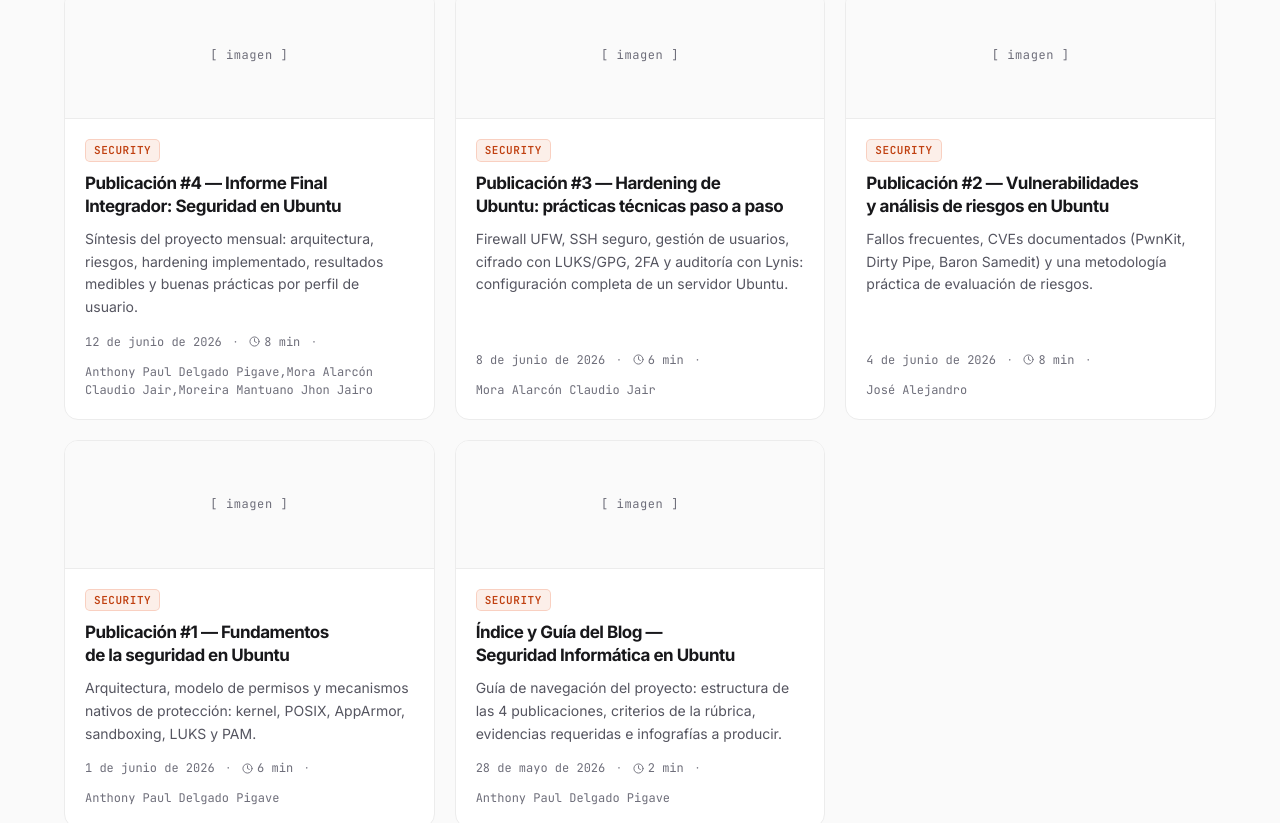
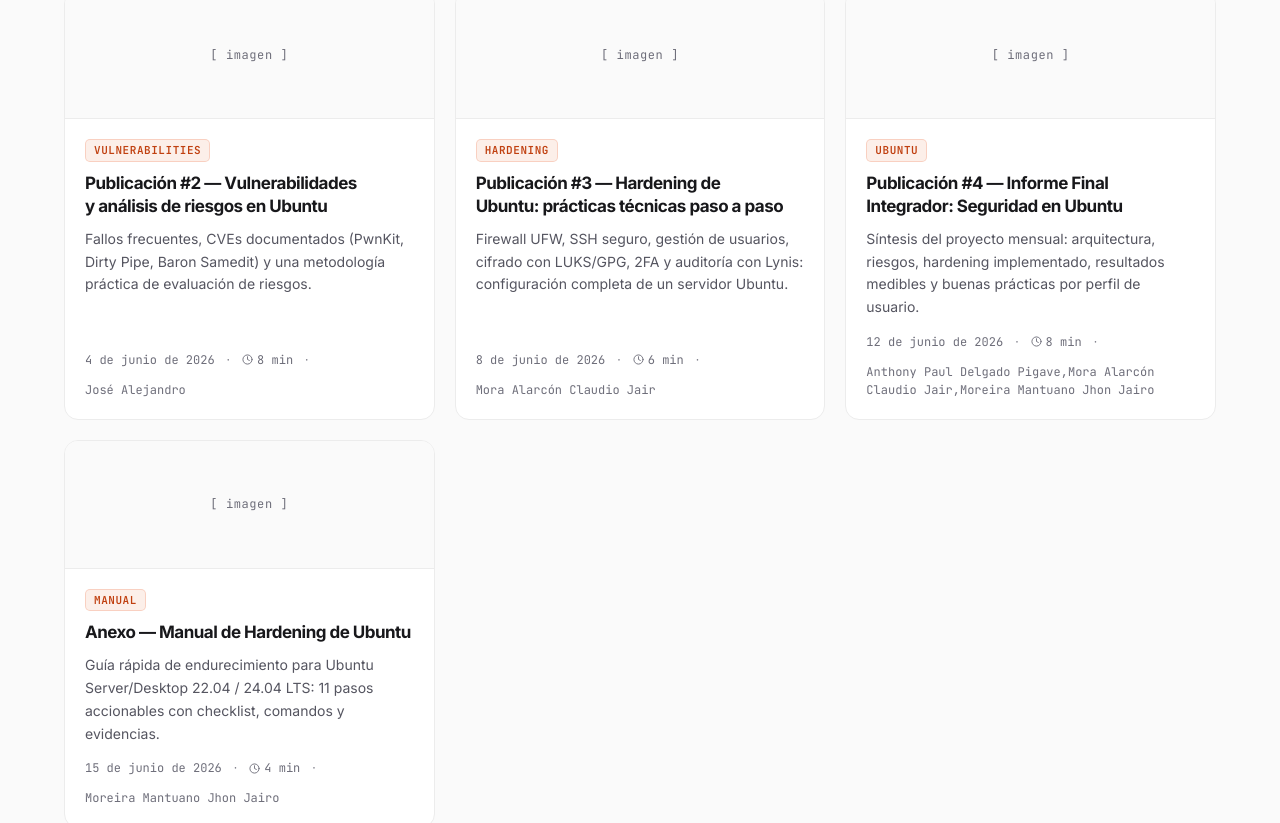
Before and after one commit to anthpaul/blog, a Next.js app: page / in a window 1280 px wide. Shown: the part 840-1663 px from the top of the page. Built offline with nearby package versions, Linux system fonts and the light colour scheme.

Commit message:
posicion

```diff
--- a/components/PostCard.tsx
+++ b/components/PostCard.tsx
@@ -10,7 +10,7 @@ export default function PostCard({
   post: PostMeta;
   featured?: boolean;
 }) {
-  const chip = post.tags[0] ?? "ubuntu";
+  const chip = post.tags[1] ?? "ubuntu";
 
   return (
     <article className="group flex flex-col overflow-hidden rounded-[14px] border border-border bg-surface transition-all duration-[180ms] hover:-translate-y-0.5 hover:border-brand hover:shadow-[0_4px_12px_-4px_rgba(233,84,32,.18)]">
--- a/content/00-indice-guia.md
+++ /dev/null
@@ -1,60 +0,0 @@
----
-title: "Índice y Guía del Blog — Seguridad Informática en Ubuntu"
-date: "2026-05-28"
-description: "Guía de navegación del proyecto: estructura de las 4 publicaciones, criterios de la rúbrica, evidencias requeridas e infografías a producir."
-author: "Anthony Paul Delgado Pigave"
-tags: ["security", "ubuntu", "guia", "rubrica"]
----
-
-> **Sistema operativo asignado:** Linux/Unix — **Ubuntu** (referencias a 22.04 LTS *Jammy*, 24.04 LTS *Noble* y 25.04 *Plucky*)
-> **Asignatura:** Seguridad Informática
-> **Formato de entrega:** 4 publicaciones en blog (WordPress) + manual de hardening como anexo
-
----
-
-## Estructura del blog
-
-| Entrada | Archivo | Mínimo | Etiquetas sugeridas |
-|---------|---------|--------|---------------------|
-| Publicación #1 — Fundamentos teóricos | `01-fundamentos.md` | 800 palabras | `security`, `OS`, `ubuntu`, `architecture` |
-| Publicación #2 — Vulnerabilidades y riesgos | `02-vulnerabilidades.md` | 1000 palabras | `security`, `vulnerabilities`, `CVE`, `ubuntu` |
-| Publicación #3 — Hardening y prácticas | `03-hardening.md` | 1200 palabras | `security`, `hardening`, `ubuntu`, `ssh`, `firewall` |
-| Publicación #4 — Informe final integrador | `04-informe-final.md` | 1500 palabras | `security`, `ubuntu`, `final` |
-| Anexo — Manual de hardening | `05-manual-hardening.md` | — | `hardening`, `manual`, `ubuntu` |
-
-> Todos los archivos superan el mínimo de palabras exigido por la rúbrica.
-
----
-
-## Cómo cumplir cada criterio de la rúbrica (10 pts)
-
-| Criterio | Puntos | Dónde lo cubre el contenido |
-|----------|--------|-----------------------------|
-| Contenido teórico | 2,0 | Publicación #1 (arquitectura, kernel, permisos POSIX, sandboxing, cifrado, autenticación) |
-| Calidad de prácticas técnicas | 2,5 | Publicación #3 + Manual (ufw, hardening SSH, gestión de usuarios, FileVault→LUKS, auditoría con Lynis) |
-| Uso de WordPress | 1,5 | Estructura con títulos/subtítulos, etiquetas, enlaces internos entre entradas |
-| Investigación (citas/fuentes) | 1,5 | Referencias APA al final de cada publicación |
-| Originalidad y profundidad | 1,0 | Análisis de 3 CVEs con código vulnerable explicado + comparativa histórica |
-| Presentación final integradora | 1,5 | Publicación #4 (resumen ejecutivo, riesgos, buenas prácticas por perfil) |
-
----
-
-## Evidencias que TÚ debes generar (capturas originales)
-
-La rúbrica exige **capturas de pantalla originales**. Estas las tienes que tomar tú en una VM de Ubuntu (VirtualBox/VMware/WSL2). Te dejo la lista exacta de comandos a ejecutar para cada captura dentro de cada publicación, marcadas con el bloque:
-
-> [CAPTURA] **CAPTURA SUGERIDA:** *(descripción de qué mostrar)*
-
-### Cómo montar el laboratorio rápido
-- **Opción A (recomendada):** VirtualBox + Ubuntu Desktop 24.04 LTS (ISO oficial en ubuntu.com).
-- **Opción B:** WSL2 en Windows → `wsl --install -d Ubuntu-24.04` (sirve para casi todo menos BitLocker/FileVault equivalentes gráficos).
-- Toma un **snapshot** antes de hacer hardening, así puedes revertir.
-
----
-
-## Infografías/diagramas que necesitas (creados por el grupo)
-
-1. **Diagrama de arquitectura de seguridad de Ubuntu** (capas: hardware → kernel → espacio de usuario → apps). Plantilla descrita en Publicación #1.
-2. **Cuadro de riesgos** (activos / amenazas / impacto / probabilidad). Tabla lista en Publicación #2 — puedes pasarla a infografía en Canva.
-3. **Flujo de un exploit de escalada de privilegios** (PwnKit). Descrito en Publicación #2.
-4. **Checklist visual de hardening**. En el Manual (anexo).
--- a/lib/posts.ts
+++ b/lib/posts.ts
@@ -45,7 +45,7 @@ export function getAllPosts(): PostMeta[] {
         cover: data.cover ?? undefined,
       };
     })
-    .sort((a, b) => (a.date < b.date ? 1 : -1));
+    .sort((a, b) => (a.date > b.date ? 1 : -1));
 }
 
 export function getPost(slug: string): Post | null {
```
